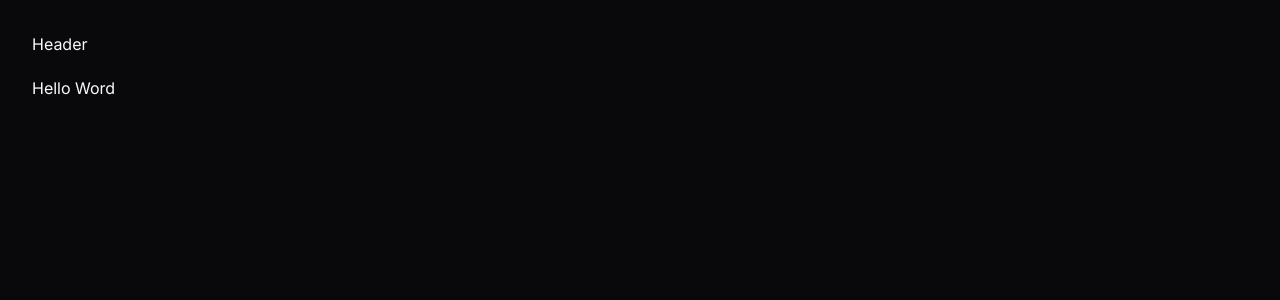
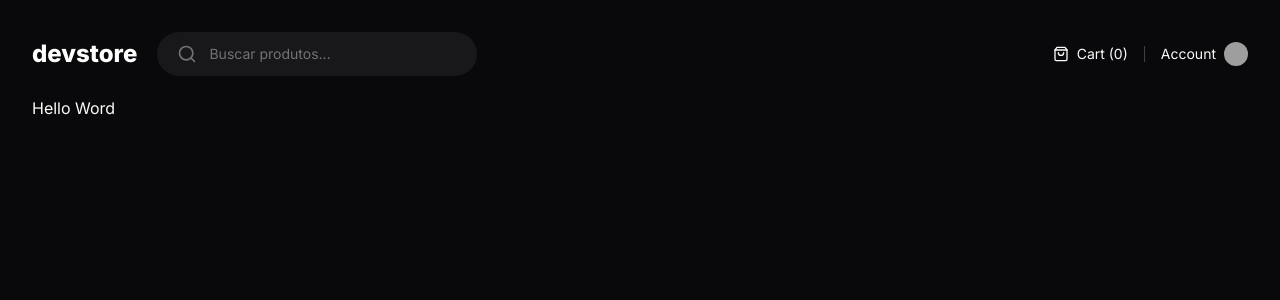
Before and after one commit to CaioEliws/devstore, a Next.js app: page / in a window 1280 px wide. Shown: the top 300 px of the page. Built offline with nearby package versions, Linux system fonts and the light colour scheme; grey boxes are pictures that could not be loaded.

Commit message:
finish the component:header

```diff
--- a/next.config.mjs
+++ b/next.config.mjs
@@ -1,4 +1,8 @@
 /** @type {import('next').NextConfig} */
-const nextConfig = {};
+const nextConfig = {
+    images: {
+        domains: ['github.com'],
+      },
+};
 
 export default nextConfig;
--- a/package.json
+++ b/package.json
@@ -9,6 +9,7 @@
     "lint": "next lint"
   },
   "dependencies": {
+    "lucide-react": "^0.363.0",
     "next": "14.1.4",
     "react": "^18",
     "react-dom": "^18"
--- a/src/components/header.tsx
+++ b/src/components/header.tsx
@@ -1,3 +1,43 @@
+import Link from "next/link";
+import Image from "next/image";
+
+import { Search, ShoppingBag } from "lucide-react";
+
 export function Header() {
-    return <div>Header</div>
+    return (
+        <div className="flex items-center justify-between">
+            <div className="flex items-center gap-5">
+                <Link href="/" className="text-2xl font-extrabold text-white">
+                    devstore
+                </Link>
+
+                <form className="flex w-[320px] items-center gap-3 rounded-full bg-zinc-900 px-5 py-3 ring-zinc-700">
+                    <Search className="w-5 h-5 text-zinc-500" />
+
+                    <input placeholder="Buscar produtos..." className="flex-1 bg-transparent text-sm outline-none placeholder:text-zinc-500" />
+                </form>
+            </div>
+
+            <div className="flex items-center gap-4">
+                <div className="flex items-center gap-2">
+                    <ShoppingBag className="h-4 w-4" />
+
+                    <span className="text-sm">Cart (0)</span>
+                </div>
+
+                <div className="w-px h-4 bg-zinc-700" />
+
+                <Link href="/" className="flex items-center gap-2 hover:underline">
+                    <span className="text-sm">Account</span>
+                    <Image
+                        src="https://github.com/CaioEliws.png"
+                        className="h-6 w-6 rounded-full"
+                        width={24}
+                        height={24}
+                        alt="Perfil do usuario"
+                    />
+                </Link>
+            </div>
+        </div>
+    )
 }
```
Also changed, not shown: 1 other file (tests, documents, lock files or other folders).
